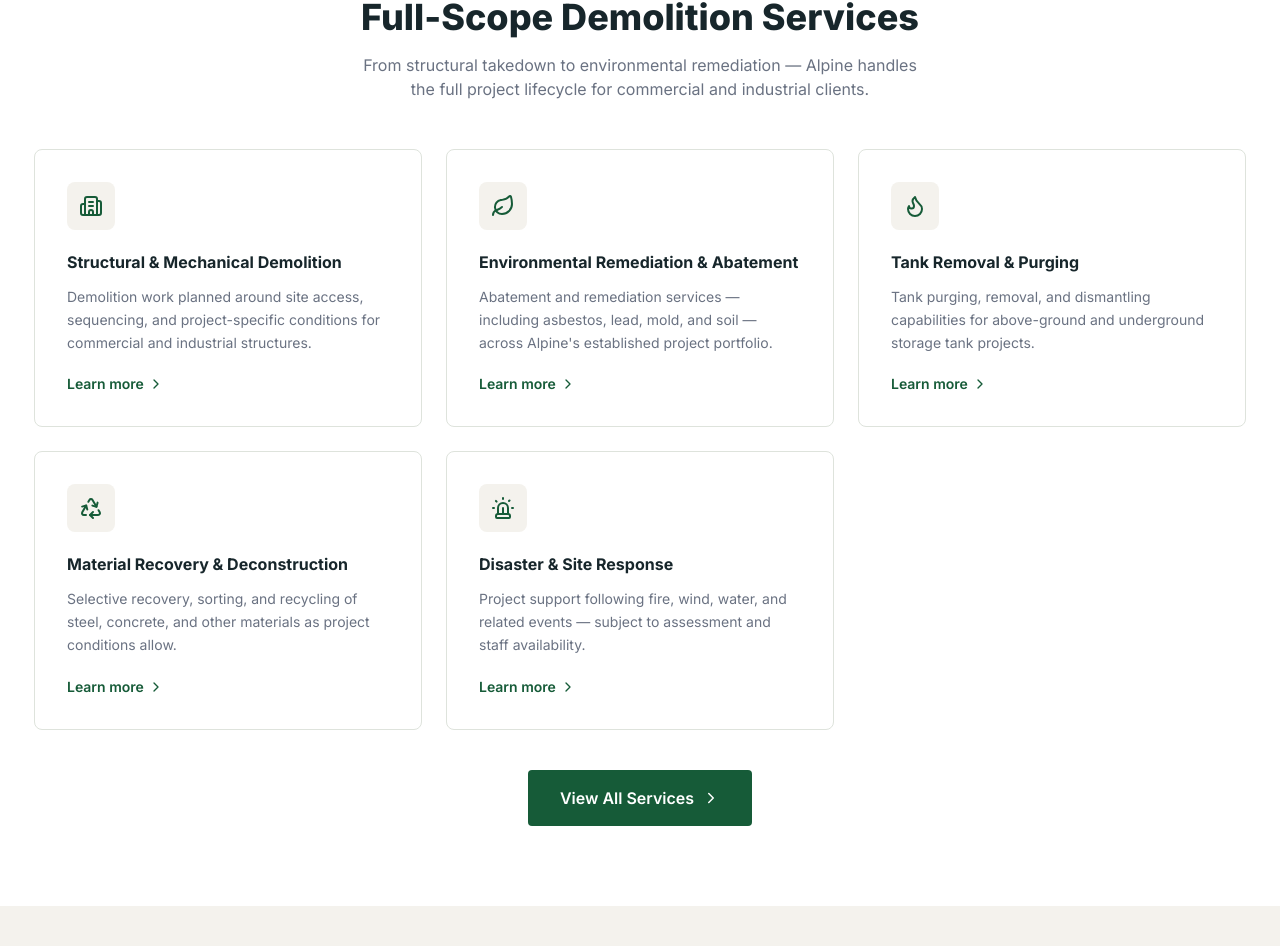
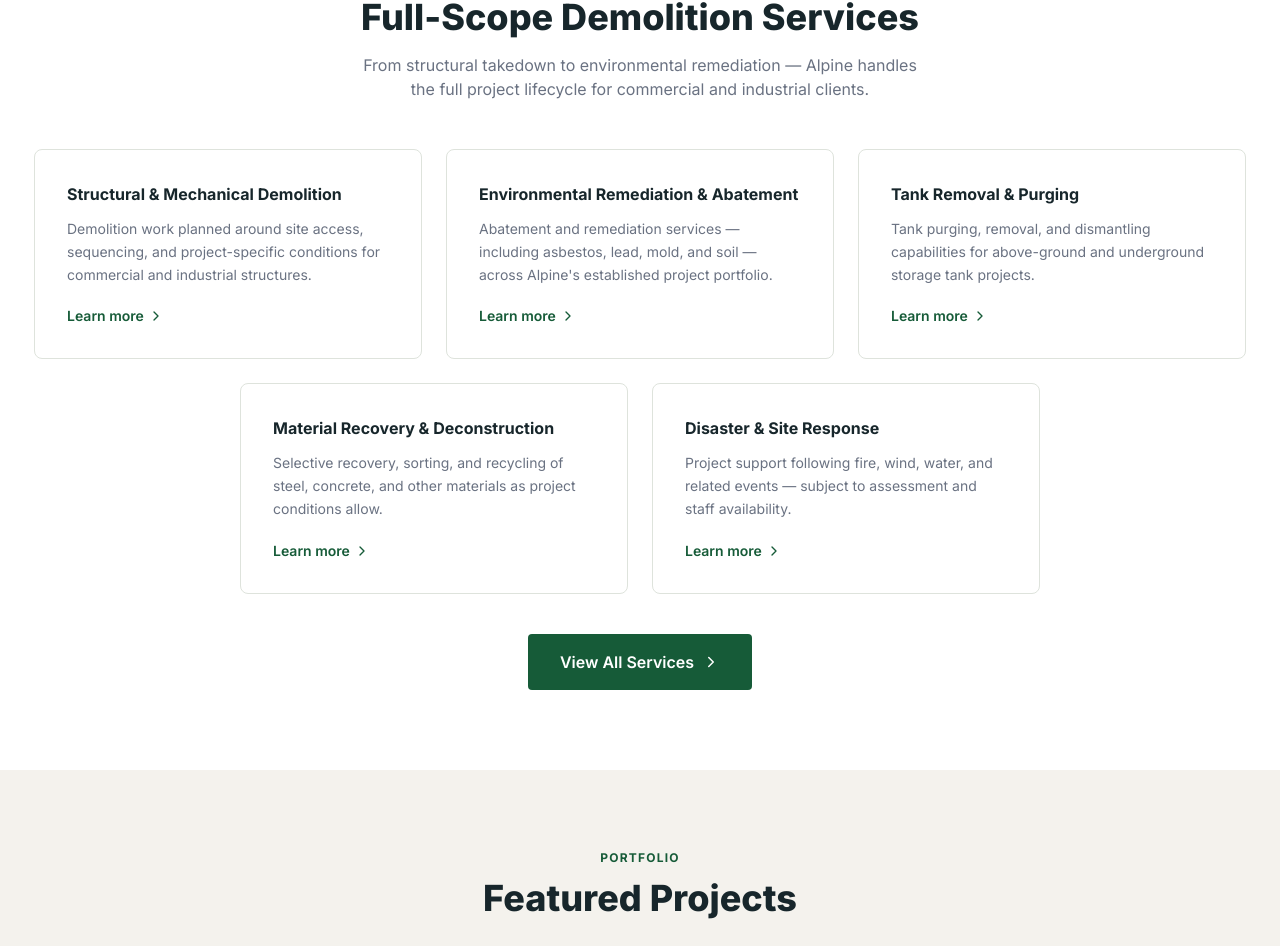
Before and after one commit to AppStudioPros/alpine-demolition, a Next.js app: page / in a window 1280 px wide. Shown: the part 1180-2126 px from the top of the page. Built offline with nearby package versions, Linux system fonts and the light colour scheme; no server answers.

Commit message:
fix: service cards — remove icons, center bottom row with flexbox wrap

```diff
--- a/app/page.tsx
+++ b/app/page.tsx
@@ -236,29 +236,20 @@
               lifecycle for commercial and industrial clients.
             </p>
           </div>
-          <div className="grid grid-cols-1 sm:grid-cols-2 lg:grid-cols-3 gap-6">
-            {services.map((svc) => {
-              const Icon = svc.icon;
-              return (
+          <div className="flex flex-wrap justify-center gap-6">
+            {services.map((svc) => (
               <Link
                 key={svc.title}
                 href={svc.href}
-                  className="group bg-white border border-[#DEE3DC] rounded-lg p-8 hover:border-[#165B38] hover:shadow-md transition-all duration-200"
+                className="group bg-white border border-[#DEE3DC] rounded-lg p-8 hover:border-[#165B38] hover:shadow-md transition-all duration-200 w-full sm:w-[calc(50%-12px)] lg:w-[calc(33.333%-16px)]"
               >
-                  <div className="w-12 h-12 rounded-lg bg-[#F4F2ED] flex items-center justify-center mb-5 group-hover:bg-[#165B38] transition-colors duration-200">
-                    <Icon
-                      size={24}
-                      className="text-[#165B38] group-hover:text-white transition-colors duration-200"
-                    />
-                  </div>
                 <h3 className="text-base font-bold text-[#17262B] mb-3">{svc.title}</h3>
                 <p className="text-gray-500 text-sm leading-relaxed">{svc.desc}</p>
                 <div className="flex items-center gap-1 mt-5 text-[#165B38] text-sm font-semibold">
                   Learn more <ChevronRight size={16} />
                 </div>
               </Link>
-              );
-            })}
+            ))}
           </div>
           <div className="text-center mt-10">
             <Link
```
Lines whose indentation alone changed are shown as unchanged.
